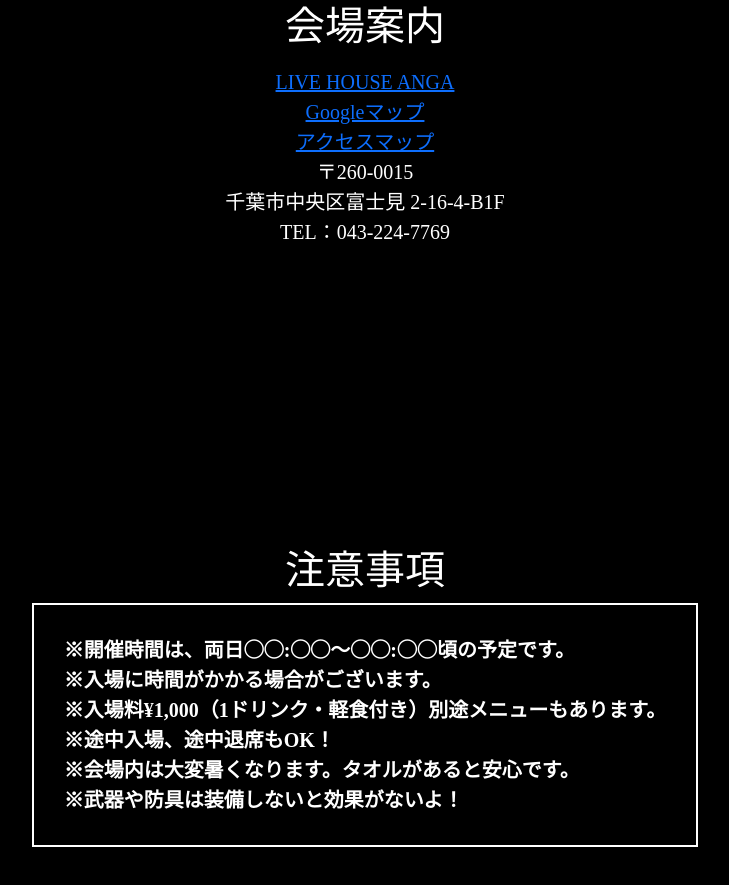
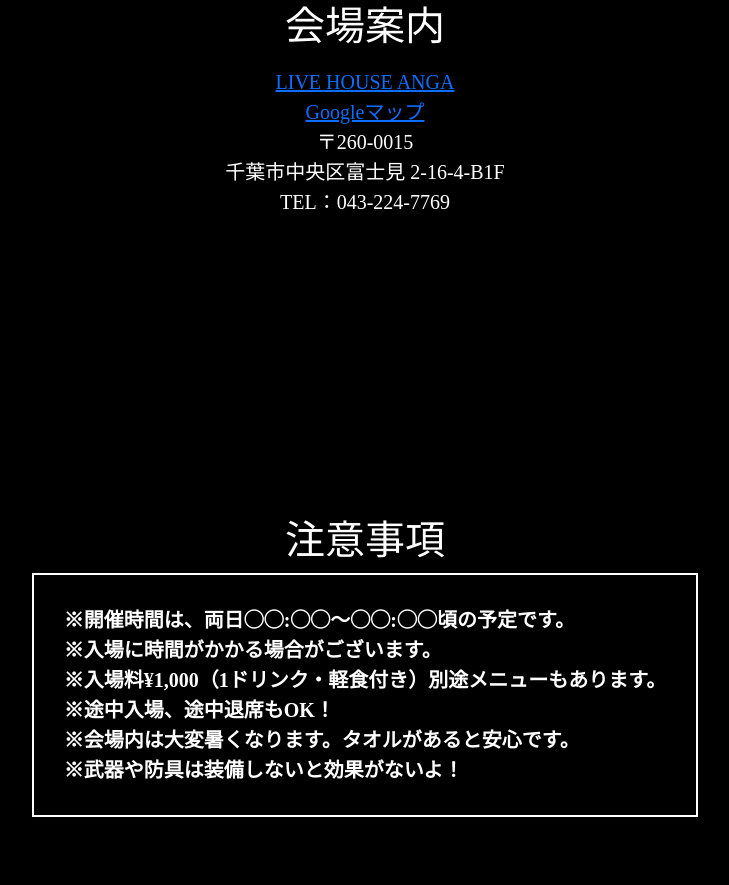
Before and after one commit to taiyo8911/nebusoku2024, a plain HTML site: page index.html in a window 1280 px wide. Shown: the part 2879-3764 px from the top of the page, without its empty margins (275-1004 px from the left). Drawn offline with nearby package versions, Linux system fonts and the light colour scheme; a web font is replaced by a local one.

Commit message:
Update index.html

```diff
--- a/index.html
+++ b/index.html
@@ -109,7 +109,6 @@
             <p class="access">
                 <a href="https://anga-hp.com/" target="_blank">LIVE HOUSE ANGA</a><br>
                 <a href="https://maps.app.goo.gl/SB4E1KRaYwLC7emr6" target="_blank">Googleマップ</a><br>
-                <a href="https://anga-hp.com/images/img_info_map_close.gif" target="_blank">アクセスマップ</a><br>
                 〒260-0015<br>
                 千葉市中央区富士見 2-16-4-B1F<br>
                 TEL：043-224-7769
```
